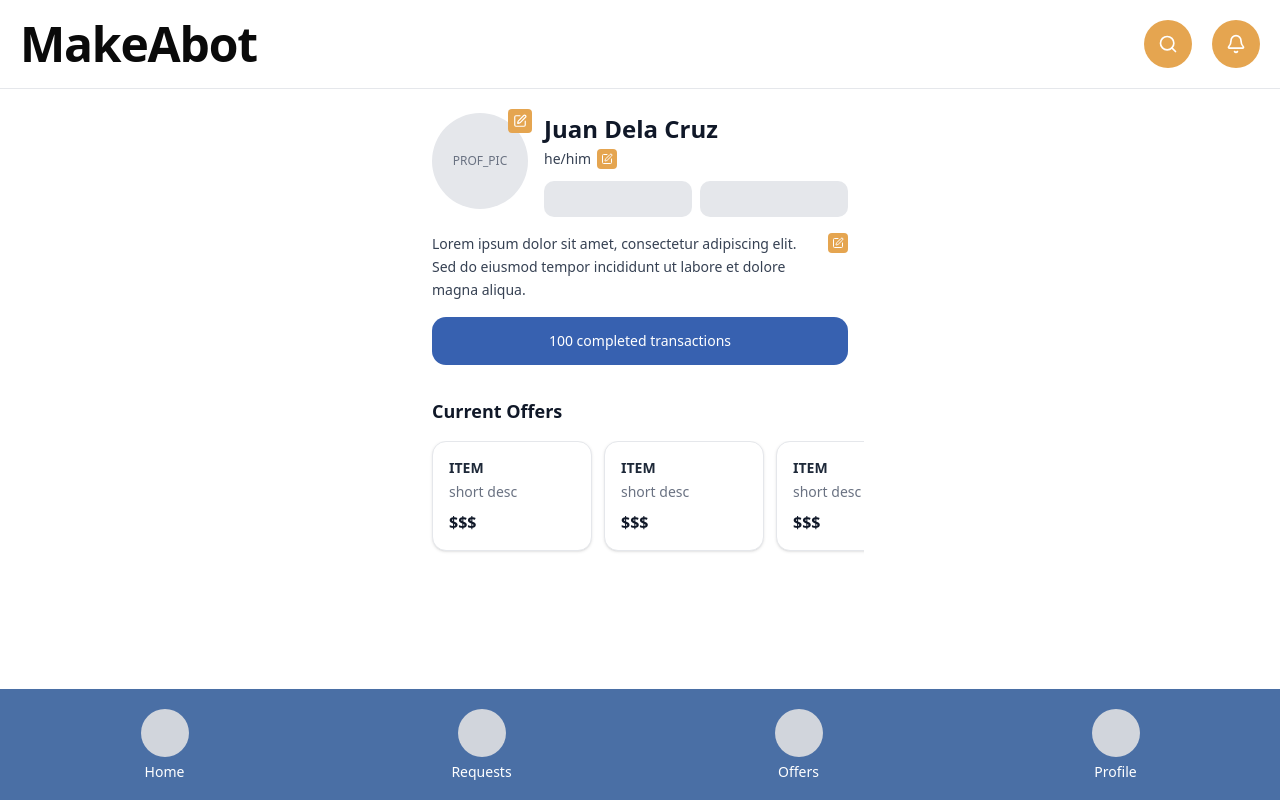
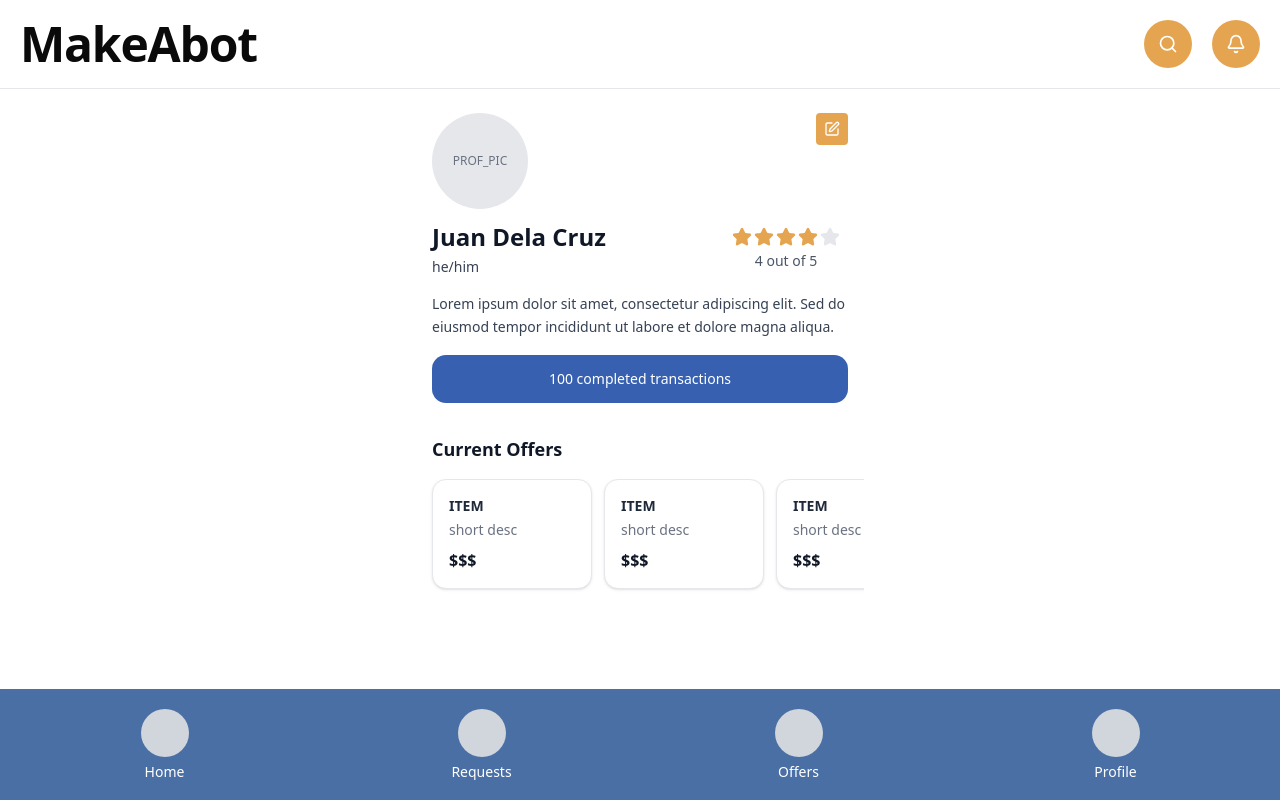
Before and after one commit to legnspice/MakeAbot, a Next.js app: page /profile in a window 1280 px wide. Built offline with nearby package versions, Linux system fonts and the light colour scheme.

Commit message:
layout fix for profile page

```diff
--- a/app/(routes)/(public)/profile/page.tsx
+++ b/app/(routes)/(public)/profile/page.tsx
@@ -3,7 +3,7 @@
 import Navbar from '@/components/ui/navbar';
 import BottomNav from '@/components/ui/bottomnavbar';
 import { Button } from '@/components/ui/button';
-import { SquarePen } from 'lucide-react';
+import { SquarePen, Star } from 'lucide-react';
 
 const SAMPLE_OFFERS = [
   { title: 'ITEM', shortDesc: 'short desc', price: '$$$' },
@@ -19,55 +19,47 @@ export default function ProfilePage() {
       <main className="flex-1 px-4 pt-6 pb-28 max-w-md mx-auto w-full">
         {/* Profile header */}
         <div className="flex flex-col gap-4">
-          <div className="flex gap-4 items-start">
-            {/* Profile picture */}
-            <div className="relative shrink-0">
-              <div className="w-24 h-24 rounded-full bg-gray-200 flex items-center justify-center text-gray-500 text-xs font-medium uppercase">
-                PROF_PIC
-              </div>
-              <button
-                type="button"
-                className="absolute -top-1 -right-1 w-6 h-6 bg-[#E5A550] rounded flex items-center justify-center text-white hover:bg-[#D89440] transition-colors"
-                aria-label="Edit profile picture"
-              >
-                <SquarePen className="w-3.5 h-3.5" />
-              </button>
+          <div className="relative flex flex-col items-start gap-3">
+            <button
+              type="button"
+              className="absolute top-0 right-0 w-8 h-8 bg-[#E5A550] rounded flex items-center justify-center text-white hover:bg-[#D89440] transition-colors"
+              aria-label="Edit profile"
+            >
+              <SquarePen className="w-4 h-4" />
+            </button>
+
+            {/* Profile picture on top, aligned left */}
+            <div className="w-24 h-24 rounded-full bg-gray-200 flex items-center justify-center text-gray-500 text-xs font-medium uppercase">
+              PROF_PIC
             </div>
 
-            {/* Name, pronouns, action buttons */}
-            <div className="flex-1 min-w-0">
-              <h1 className="text-2xl font-bold text-gray-900">Juan Dela Cruz</h1>
-              <div className="flex items-center gap-1.5 mt-1">
-                <span className="text-sm text-gray-700">he/him</span>
-                <button
-                  type="button"
-                  className="w-5 h-5 bg-[#E5A550] rounded flex items-center justify-center text-white hover:bg-[#D89440] transition-colors"
-                  aria-label="Edit pronouns"
-                >
-                  <SquarePen className="w-3 h-3" />
-                </button>
+            {/* Row: name/pronouns group + rating */}
+            <div className="flex items-center justify-between gap-4 w-full pr-2">
+              <div className="flex flex-col items-start">
+                <h1 className="text-2xl font-bold text-gray-900">Juan Dela Cruz</h1>
+                <span className="text-sm text-gray-700 mt-1">he/him</span>
               </div>
-              <div className="flex gap-2 mt-3">
-                <div className="h-9 flex-1 rounded-lg bg-gray-200" />
-                <div className="h-9 flex-1 rounded-lg bg-gray-200" />
+              <div className="flex flex-col items-center justify-center gap-1 shrink-0 ml-auto">
+                <div className="flex gap-0.5">
+                  {[1, 2, 3, 4, 5].map((n) => (
+                    <Star
+                      key={n}
+                      className={`w-5 h-5 ${
+                        n <= 4 ? 'fill-[#E5A550] text-[#E5A550]' : 'fill-gray-200 text-gray-200'
+                      }`}
+                    />
+                  ))}
+                </div>
+                <span className="text-sm text-gray-600 font-medium">4 out of 5</span>
               </div>
             </div>
           </div>
 
           {/* Description / bio */}
-          <div className="relative">
-            <blockquote className="text-gray-700 text-sm leading-relaxed pr-8">
-              Lorem ipsum dolor sit amet, consectetur adipiscing elit. Sed do
-              eiusmod tempor incididunt ut labore et dolore magna aliqua.
-            </blockquote>
-            <button
-              type="button"
-              className="absolute top-0 right-0 w-5 h-5 bg-[#E5A550] rounded flex items-center justify-center text-white hover:bg-[#D89440] transition-colors"
-              aria-label="Edit description"
-            >
-              <SquarePen className="w-3 h-3" />
-            </button>
-          </div>
+          <blockquote className="text-gray-700 text-sm leading-relaxed">
+            Lorem ipsum dolor sit amet, consectetur adipiscing elit. Sed do
+            eiusmod tempor incididunt ut labore et dolore magna aliqua.
+          </blockquote>
 
           {/* Transactions */}
           <Button
```
